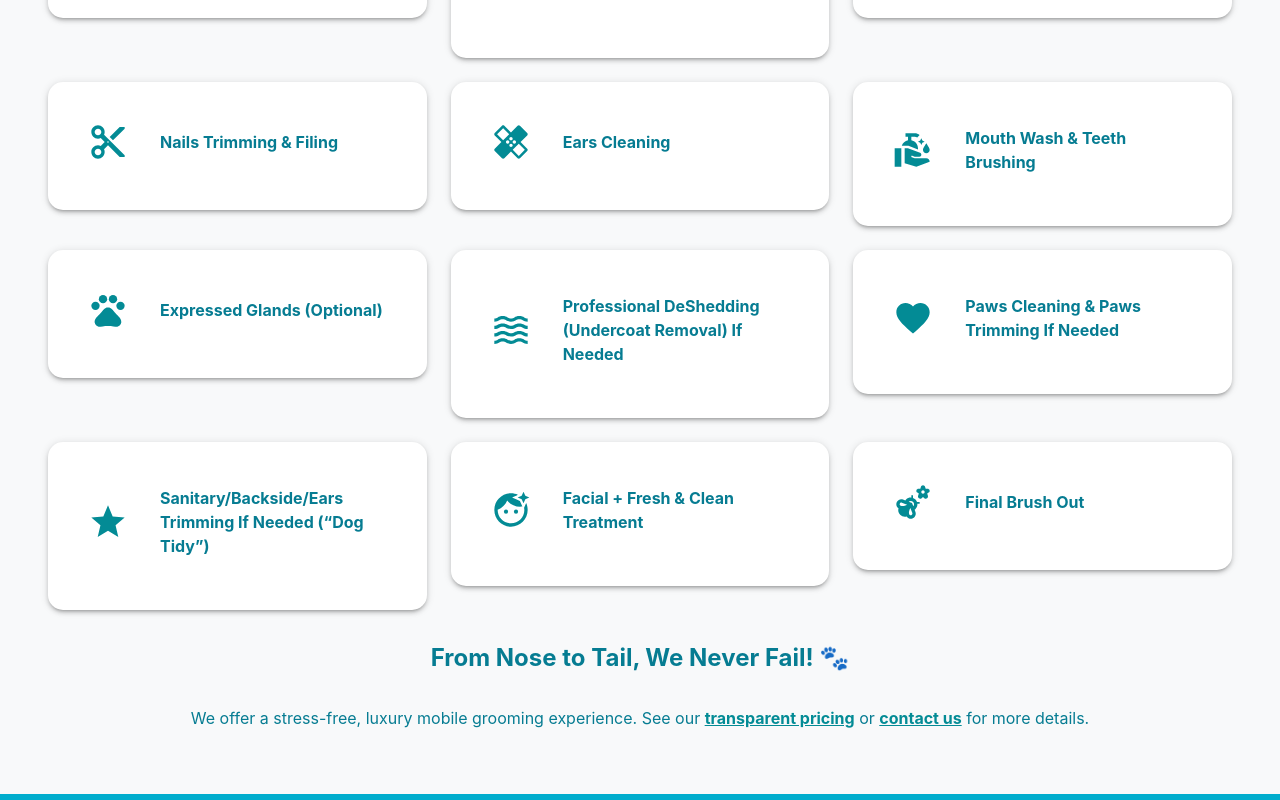
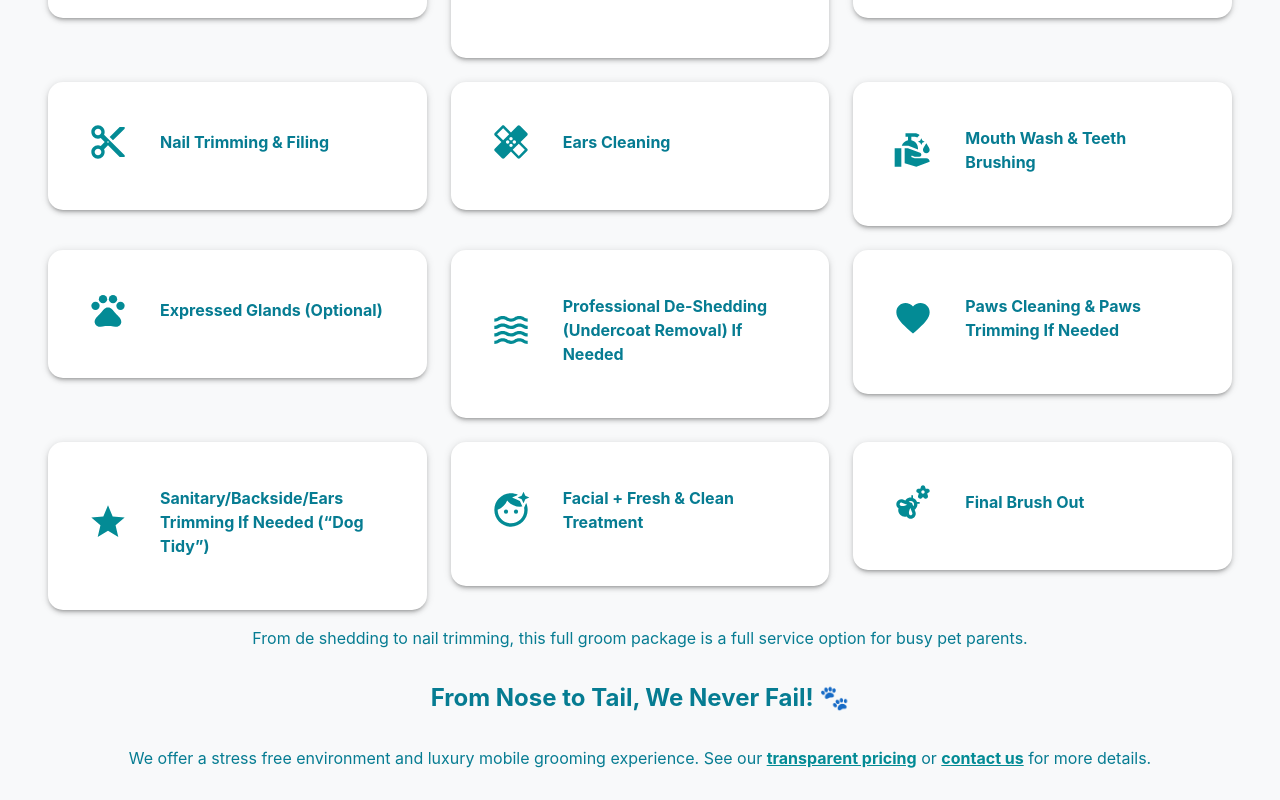
Before and after one commit to crisboxing11/Fluffy, a Next.js app: page /services in a window 1280 px wide. Shown: the part 840-1640 px from the top of the page. Built offline with nearby package versions, Linux system fonts and the light colour scheme.

Commit message:
Add SEO keywords to site content

```diff
--- a/components/Home.tsx
+++ b/components/Home.tsx
@@ -107,6 +107,10 @@ const Home = () => {
             </Typography>
             <Typography variant="h5" sx={{ maxWidth: 600, mx: 'auto', mt: 2, color: '#333' }}>
               Bringing stress-free, professional pet grooming straight to your doorstep.
+            </Typography>
+            <Typography variant="body1" sx={{ maxWidth: 600, mx: 'auto', mt: 2, color: '#333' }}>
+              Our full service mobile dog grooming keeps your furry friend
+              perfectly dog groomed in a stress free environment.
             </Typography>
 
               <Link href="/prebook" passHref legacyBehavior>
--- a/pages/about.tsx
+++ b/pages/about.tsx
@@ -149,6 +149,9 @@ const AboutUs = () => {
                 At <b>Fluffy Pet Wash</b>, we believe grooming should be a <b>stress-free, pampering experience</b> for your pets.
                 Our professional team provides <b>high-quality, safe, and gentle</b> mobile pet grooming at your convenience.
               </Typography>
+              <Typography variant="body1" color="textSecondary" mb={3} ml={3}>
+                We treat your furry friend like family, delivering full service care that leaves your dog groomed from nose to tail.
+              </Typography>
             </Grid>
           </Grid>
         </Box>
@@ -165,6 +168,9 @@ const AboutUs = () => {
               <Typography variant="body1" color="textSecondary" mb={3} ml={2}>
                 Unlike traditional grooming salons, <b>Fluffy Pet Wash</b> brings the salon experience <b>right to your home</b>.
                 Our mobile grooming service reduces <b>stress and anxiety</b> for pets while offering unmatched convenience for owners.
+              </Typography>
+              <Typography variant="body1" color="textSecondary" mb={3} ml={2}>
+                We create a stress free environment inside our grooming van so your pet can relax.
               </Typography>
             </Grid>
 
--- a/pages/index.tsx
+++ b/pages/index.tsx
@@ -59,7 +59,7 @@ const HomePage = () => {
       {/* 🔥 SEO & Metadata */}
       <Head>
         <title>Fluffy Pet Wash | Mobile Pet Grooming Services</title>
-        <meta name="description" content="Fluffy Pet Wash provides the best premium mobile pet grooming services across multiple locations. Book an appointment today!" />
+        <meta name="description" content="Fluffy Pet Wash provides full service mobile dog grooming and pet wash across multiple locations. Book an appointment today!" />
         <meta
           name="keywords"
           content="Fluffy Pet Wash franchise, furryland, Zoomin Groomin, fluffy pet, mobile dog grooming near me, mobile pet grooming near me, pet grooming near me, dog wash near me, dog grooming, mobile dog grooming, dog grooming prices, mobile pet groomer, dog grooming at home, mobile dog grooming las vegas, mobile pet grooming las vegas, dog grooming las vegas, mobile dog groomer las vegas, mobile dog spa Las Vegas, dog groomer las vegas, dog groomer near me, cheap dogs, mobile dog grooming near me, purrfect grooming, mobile pet grooming, dog grooming orlando, mobile dog grooming orlando, mobile pet grooming orlando, mobile groomers near me, purrfect grooming mobile pet dog grooming orlando, mobile dog groomer near me, mobile dog wash near me, low maintenance dogs, pet mobile grooming, mobile pet grooming orlando fl, mobile grooming orlando, mobile grooming for dogs, grooming orlando, dog groomer orlando, mobile dog grooming orlando fl, pet grooming mobile near me, mobile groomers, groomers on orlando fl,dog wash home service,mobile pet bath,mobile dog wash for large dogs"
--- a/pages/prices.tsx
+++ b/pages/prices.tsx
@@ -175,6 +175,9 @@ const PricesPage = () => {
     >
       No hidden fees. One all-inclusive package tailored to your pet&apos;s needs.
     </Typography>
+    <Typography variant="body1" sx={{ maxWidth: 700, mx: 'auto', mt: 1 }}>
+      Each full groom includes nail trimming, de shedding and everything you expect from premium mobile pet grooming services.
+    </Typography>
   </Box>
 </Box>
       </motion.div>
--- a/pages/services.tsx
+++ b/pages/services.tsx
@@ -33,11 +33,11 @@ const services = [
   { text: 'Professional Brush Out', icon: BrushIcon },
   { text: 'Professional Hypoallergenic Wash + Organic Conditioner & Moisturizer', icon: SpaIcon },
   { text: 'Towel & Blow Out Dryer', icon: DryCleaningIcon },
-  { text: 'Nails Trimming & Filing', icon: ContentCutIcon },
+  { text: 'Nail Trimming & Filing', icon: ContentCutIcon },
   { text: 'Ears Cleaning', icon: HealingIcon },
   { text: 'Mouth Wash & Teeth Brushing', icon: CleanHandsIcon },
   { text: 'Expressed Glands (Optional)', icon: PetsIcon },
-  { text: 'Professional DeShedding (Undercoat Removal) If Needed', icon: WavesIcon },
+  { text: 'Professional De-Shedding (Undercoat Removal) If Needed', icon: WavesIcon },
   { text: 'Paws Cleaning & Paws Trimming If Needed', icon: FavoriteIcon },
   { text: 'Sanitary/Backside/Ears Trimming If Needed (“Dog Tidy”)', icon: StarIcon },
   { text: 'Facial + Fresh & Clean Treatment', icon: FaceRetouchingNaturalIcon },
@@ -196,13 +196,16 @@ const ServicesPage = () => {
               </Grid>
             ))}
           </Grid>
+          <Typography variant="body1" textAlign="center" mt={2} color="#067C92">
+            From de shedding to nail trimming, this full groom package is a full service option for busy pet parents.
+          </Typography>
 
           {/* From Nose to Tail Text */}
           <Typography variant="h5" textAlign="center" fontWeight="bold" mt={4} color="#067C92">
             From Nose to Tail, We Never Fail! 🐾
           </Typography>
          <Typography variant="body1" textAlign="center" mt={4} color="#067C92">
-  We offer a stress-free, luxury mobile grooming experience. See our{' '}
+  We offer a stress free environment and luxury mobile grooming experience. See our{' '}
   <Link href="/prices" style={{ color: '#038B95', fontWeight: 'bold' }}>
     transparent pricing
   </Link>{' '}
--- a/pages/testimonials.tsx
+++ b/pages/testimonials.tsx
@@ -99,7 +99,7 @@ const TestimonialsPage = () => (
           fontWeight="bold"
           sx={{ position: 'relative', zIndex: 2, textShadow: '2px 2px 6px rgba(0,0,0,0.6)', fontSize: { xs: '2rem', md: '3.5rem' } }}
         >
-          Happy Paws, Happy Parents
+          Happy Paws, Happy Pet Parents
         </Typography>
       </Box>
     </motion.div>
```
